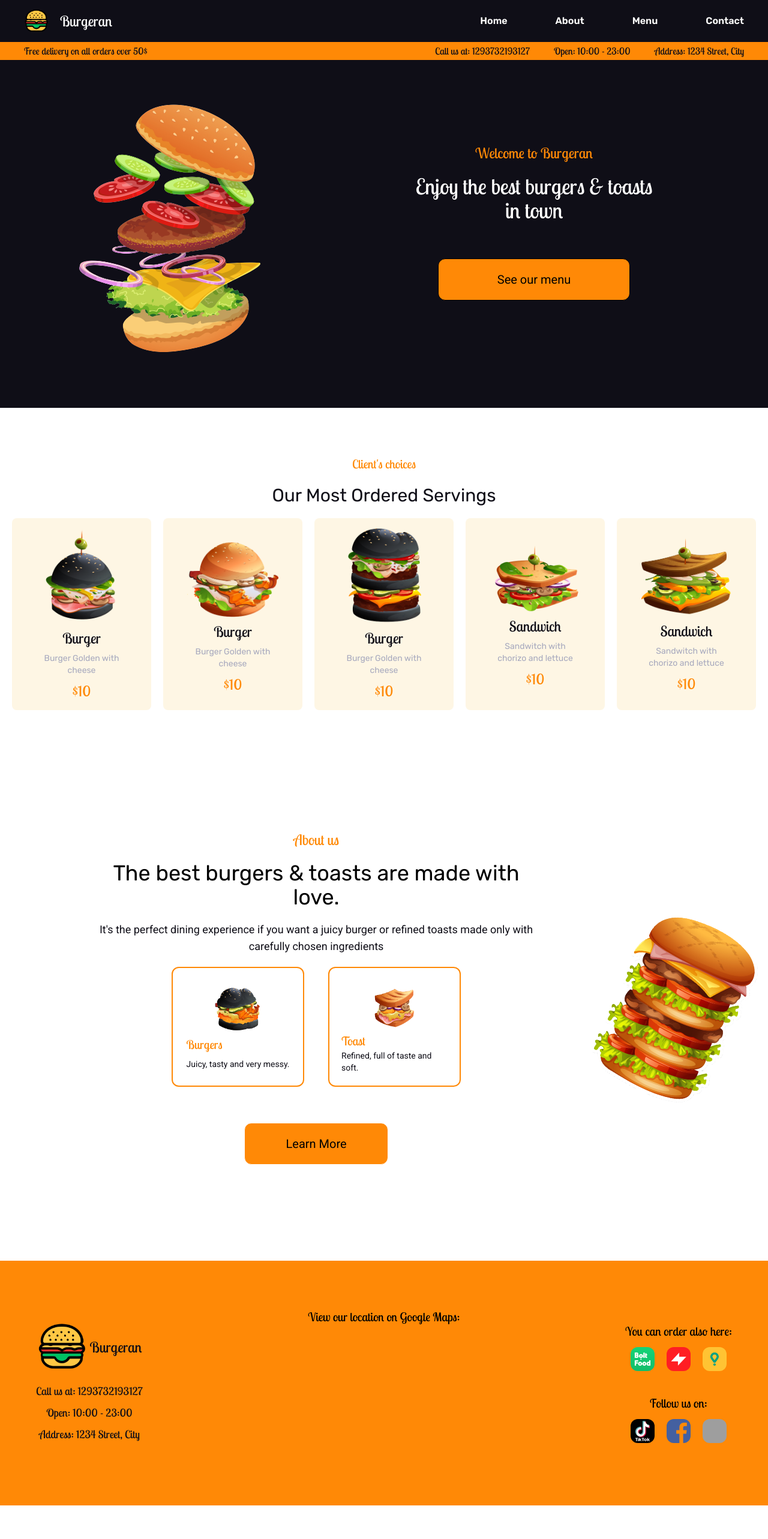
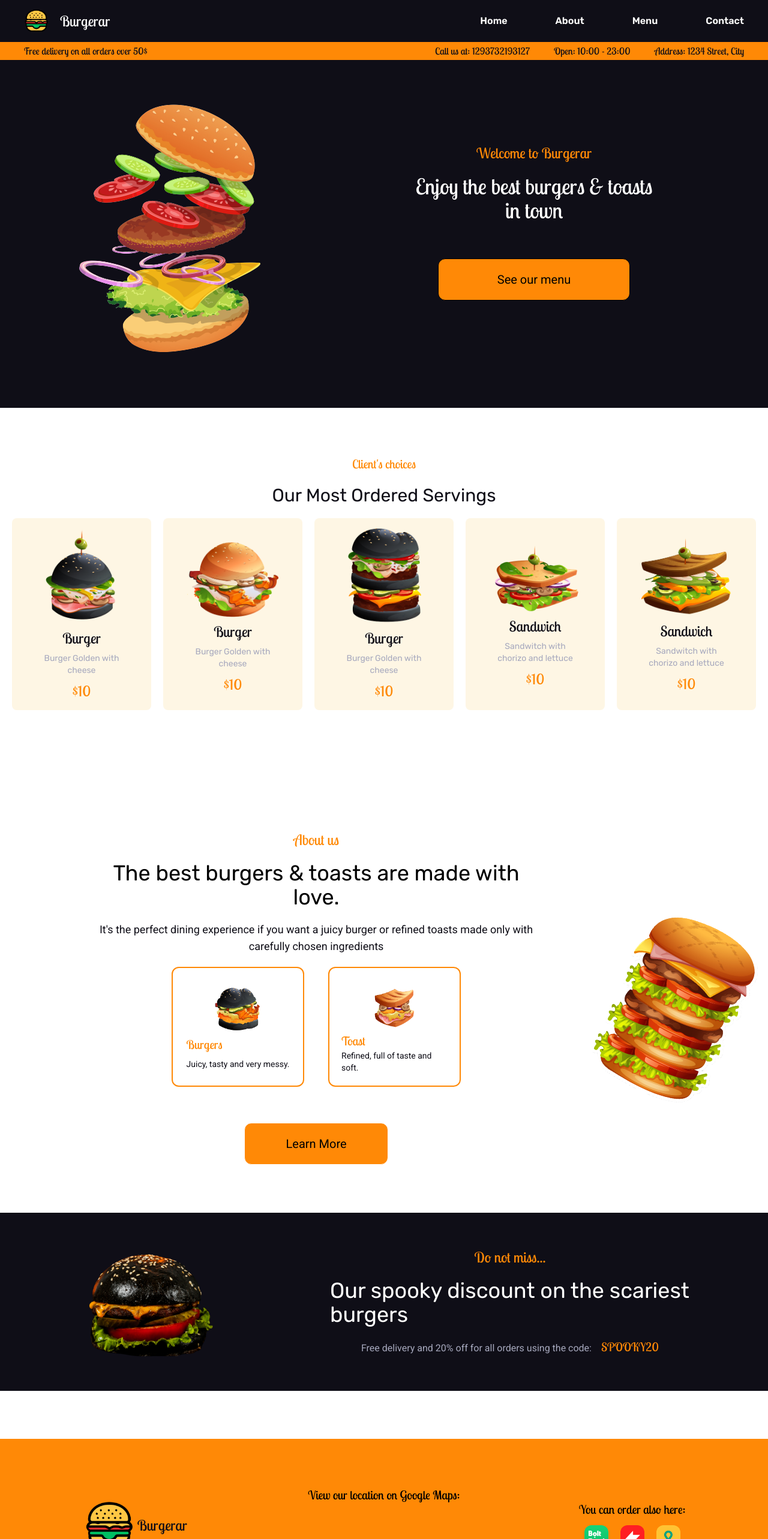
Before and after one commit to adrian-danciu/burgeran-restaurant-website, a React (Vite) app: page / in a window 1280 px wide. Shown: the top 2566 px of the page at 60% size. Before the commit the page ends 2510 px from the top, so only its background shows below. Built offline with nearby package versions, Linux system fonts and the light colour scheme; grey boxes are pictures that could not be loaded.

Commit message:
Created the promotion banner.

```diff
--- a/index.html
+++ b/index.html
@@ -10,7 +10,7 @@
       href="https://fonts.googleapis.com/css2?family=Lobster+Two:wght@400;700&family=Roboto:wght@400;500;700&family=Rubik:wght@400;600;700&display=swap"
       rel="stylesheet"
     />
-    <title>Burgeran - Burgers & Toasts</title>
+    <title>Burgerar - Burgers & Toasts</title>
   </head>
   <body>
     <div id="root"></div>
--- a/src/components/Footer.tsx
+++ b/src/components/Footer.tsx
@@ -9,12 +9,12 @@ import instagram from "../assets/icons/instagram.svg";
 
 const Footer = () => {
   return (
-    <section className="w-full bg-primary flex justify-center items-center p-10 mt-20">
-      <div className="w-full flex lg:flex-row lg:justify-between items-center p-5 flex-col justify-center ">
+    <section className="w-full bg-primary flex justify-center items-center p-10 mt-20 ">
+      <div className="w-full flex lg:flex-row lg:justify-around items-center p-5 flex-col justify-center lg:gap-0 gap-10">
         <div className="flex flex-col justify-center items-center gap-5">
           <div className="flex lg:flex-row flex-col justify-center items-center gap-2">
             <img src={logo} className="w-20 h-20" />
-            <p className="font-subtitle text-background text-2xl">Burgeran</p>
+            <p className="font-subtitle text-background text-2xl">Burgerar</p>
           </div>
           <div className="flex flex-col justify-center items-center gap-2 font-subtitle text-background text-lg">
             <p>Call us at: 1293732193127</p>
--- a/src/components/MobileNavbar.tsx
+++ b/src/components/MobileNavbar.tsx
@@ -43,7 +43,7 @@ const MobileNavbar: React.FC = () => {
       <div className="bg-primary flex flex-row justify-between items-center px-5 h-[53px]">
         <div className="flex flex-row justify-center items-center gap-2">
           <img src={logo} className="w-10 h-10" />
-          <p className="font-subtitle text-background text-2xl">Burgeran</p>
+          <p className="font-subtitle text-background text-2xl">Burgerar</p>
         </div>
         <button onClick={() => setIsOpen(!isOpen)} className="h-50 w-50">
           <img src={mobileMenu} alt="mobile-menu-icon" className="w-5 h-5" />
@@ -73,7 +73,7 @@ const MobileNavbar: React.FC = () => {
             </div>
             <div className="flex flex-col justify-center items-center gap-2">
               <img src={logo} className="w-20 h-20" />
-              <p className="font-subtitle text-headline text-3xl">Burgeran</p>
+              <p className="font-subtitle text-headline text-3xl">Burgerar</p>
             </div>
           </div>
         </div>
--- /dev/null
+++ b/src/components/contactForm.tsx
@@ -0,0 +1,7 @@
+import React from "react";
+
+const ContactForm = () => {
+  return <div>contactForm</div>;
+};
+
+export default ContactForm;
--- a/src/components/desktopNavbar.tsx
+++ b/src/components/desktopNavbar.tsx
@@ -9,7 +9,6 @@ import { navLinks } from "../utils/navLinks";
 
 const Navbar = () => {
   const [isMobile, setIsMobile] = useState(window.innerWidth <= 819);
-  console.log(isMobile);
 
   function handleResize() {
     setIsMobile(window.innerWidth <= 819);
@@ -32,11 +31,11 @@ const Navbar = () => {
         <nav className="bg-[#0f0e17] h-[70px] flex flex-row justify-between items-center w-full px-10">
           <div className="flex flex-row justify-center items-center gap-5">
             <img src={logo} className="w-10 h-10" />
-            <p className="font-subtitle text-headline text-2xl">Burgeran</p>
+            <p className="font-subtitle text-headline text-2xl">Burgerar</p>
           </div>
           <ul className="flex flex-row justify-center items-center gap-20 text-headline font-semibold font-title">
             {navLinks.map((link) => (
-              <li className="hover:text-primary">
+              <li className="hover:text-primary" key={link.name}>
                 <Link to={link.link}>{link.name}</Link>
               </li>
             ))}
--- a/src/components/heroBanner.tsx
+++ b/src/components/heroBanner.tsx
@@ -7,7 +7,7 @@ const Hero = () => {
       <img src={heroBurger} className="lg::w-[30%] w-50" />
       <div className="flex flex-col justify-center items-center lg:w-[60%] w-full text-left lg:gap-5">
         <h1 className="font-subtitle md:text-2xl text-xl md:text-center text-left text-primary">
-          Welcome to Burgeran
+          Welcome to Burgerar
         </h1>
         <p className="md:text-4xl text-xl text-center lg:w-[60%] w-full font-subtitle text-white">
           Enjoy the best burgers & toasts in town
--- a/src/components/index.ts
+++ b/src/components/index.ts
@@ -6,6 +6,7 @@ import TopProducts from "./topProducts";
 import ProductCard from "./productCard";
 import AboutBanner from "./aboutBanner";
 import LocationComponent from "./locationComponent";
+import PromotionBanner from "./promotionBanner";
 
 export {
   Hero,
@@ -16,4 +17,5 @@ export {
   ProductCard,
   AboutBanner,
   LocationComponent,
+  PromotionBanner,
 };
--- a/src/components/locationComponent.tsx
+++ b/src/components/locationComponent.tsx
@@ -1,13 +1,16 @@
 const LocationComponent = () => {
   return (
-    <div className="flex flex-col justify-center items-center p-5">
-      <p className="font-subtitle text-xl">View our location on Google Maps:</p>
+    <div className="flex flex-col justify-center items-center lg:p-5 p-0">
+      <p className="font-subtitle lg:text-xl text-lg text-center lg:text-left">
+        View our location on Google Maps:
+      </p>
       <a
         href={`https://www.google.com/maps?q=44.432470,l26.094214`}
         target="_blank"
         rel="noopener noreferrer"
       >
         <iframe
+          className="w-full lg:w-[320px"
           src="https://www.google.com/maps/embed?pb=!1m18!1m12!1m3!1d5698.063796447746!2d26.097990347291248!3d44.43250789551988!2m3!1f0!2f0!3f0!3m2!1i1024!2i768!4f13.1!3m3!1m2!1s0x40b1ff3f9032bbe9%3A0x71a08d3f1c8e3a2b!2sOld%20Town%2C%20Bucharest!5e0!3m2!1sen!2sro!4v1698527139235!5m2!1sen!2sro"
           width="320"
           height="220"
--- /dev/null
+++ b/src/components/promotionBanner.tsx
@@ -0,0 +1,27 @@
+import promotionBanner from "../assets/img/promotion_banner.png";
+
+const PromotionBanner = () => {
+  return (
+    <section className="flex lg:flex-row flex-col w-full justify-around items-center bg-background p-10 gap-5 lg:gap-0">
+      <img
+        src={promotionBanner}
+        alt="chef"
+        className="lg:w-[20%] md:w-[50%] sm:w-[50%] h-[30%]"
+      />
+      <div className="flex-col justify-center items-center flex w-full lg:w-[50%] gap-5">
+        <p className="text-primary font-subtitle text-2xl">Do not miss...</p>
+        <h1 className="font-title text-4xl text-headline lg:text-left text-center">
+          Our spooky discount on the scariest burgers
+        </h1>
+        <p className="font-text text-text lg:text-left text-center">
+          Free delivery and 20% off for all orders using the code:
+          <span className="font-subtitle text-primary text-xl ml-4">
+            SPOOKY20
+          </span>
+        </p>
+      </div>
+    </section>
+  );
+};
+
+export default PromotionBanner;
--- a/src/pages/About.tsx
+++ b/src/pages/About.tsx
@@ -10,7 +10,7 @@ const About = () => {
       </h1>
       <div className="w-[90%] max-w-[1200px] flex lg:flex-row flex-col lg:justify-around justify-center items-center bg-background p-10 rounded-xl lg:gap-0 gap-5 text-center">
         <p className="font-text w-80 text-xl leading-8 text-white">
-          Welcome to Burgeran – where the sizzle of gourmet burgers meets the
+          Welcome to Burgerar – where the sizzle of gourmet burgers meets the
           warmth of freshly toasted bread. Dive into a culinary journey that
           celebrates the finest ingredients and handcrafted flavors, making
           every bite an unforgettable experience.
@@ -21,7 +21,7 @@ const About = () => {
       <div className="w-[90%] max-w-[1200px] flex lg:flex-row flex-col lg:justify-around justify-center items-center bg-primary p-10 rounded-xl lg:gap-0 gap-5 text-center">
         <img className="rounded-xl" src={about3} alt="about2" />
         <p className="font-text w-80 text-xl leading-8 text-white">
-          At Burgeran, we believe in the simple magic of a well-crafted burger
+          At Burgerar, we believe in the simple magic of a well-crafted burger
           and the comforting touch of a golden toast. Join us in savoring
           moments of delicious delight, one plate at a time.
         </p>
--- a/src/pages/Home.tsx
+++ b/src/pages/Home.tsx
@@ -1,4 +1,4 @@
-import { AboutBanner, Hero, TopProducts } from "../components";
+import { AboutBanner, Hero, PromotionBanner, TopProducts } from "../components";
 
 const Home = () => {
   return (
@@ -6,6 +6,7 @@ const Home = () => {
       <Hero />
       <TopProducts />
       <AboutBanner />
+      <PromotionBanner />
     </div>
   );
 };
```
Also changed, not shown: src/assets/img/promotion_banner.png (added).
